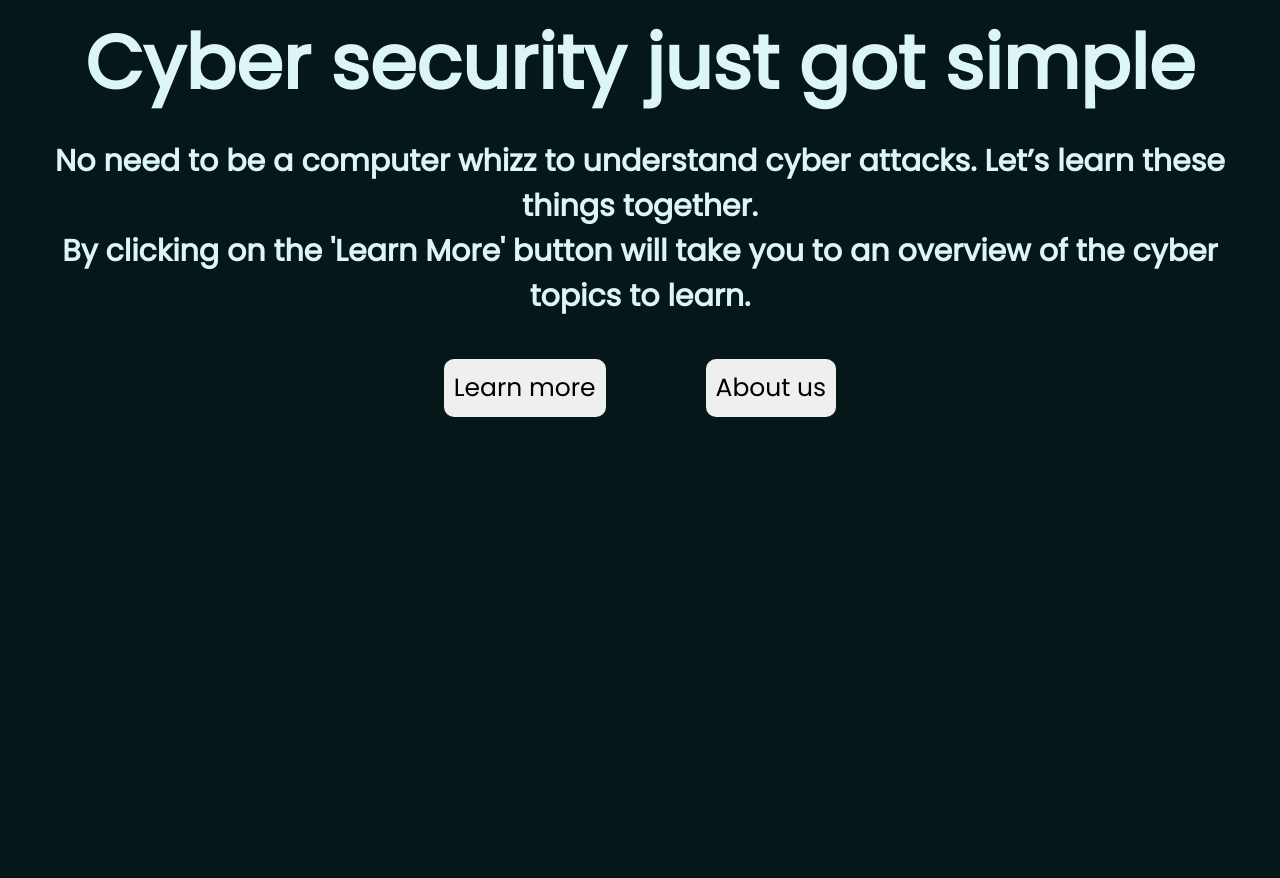
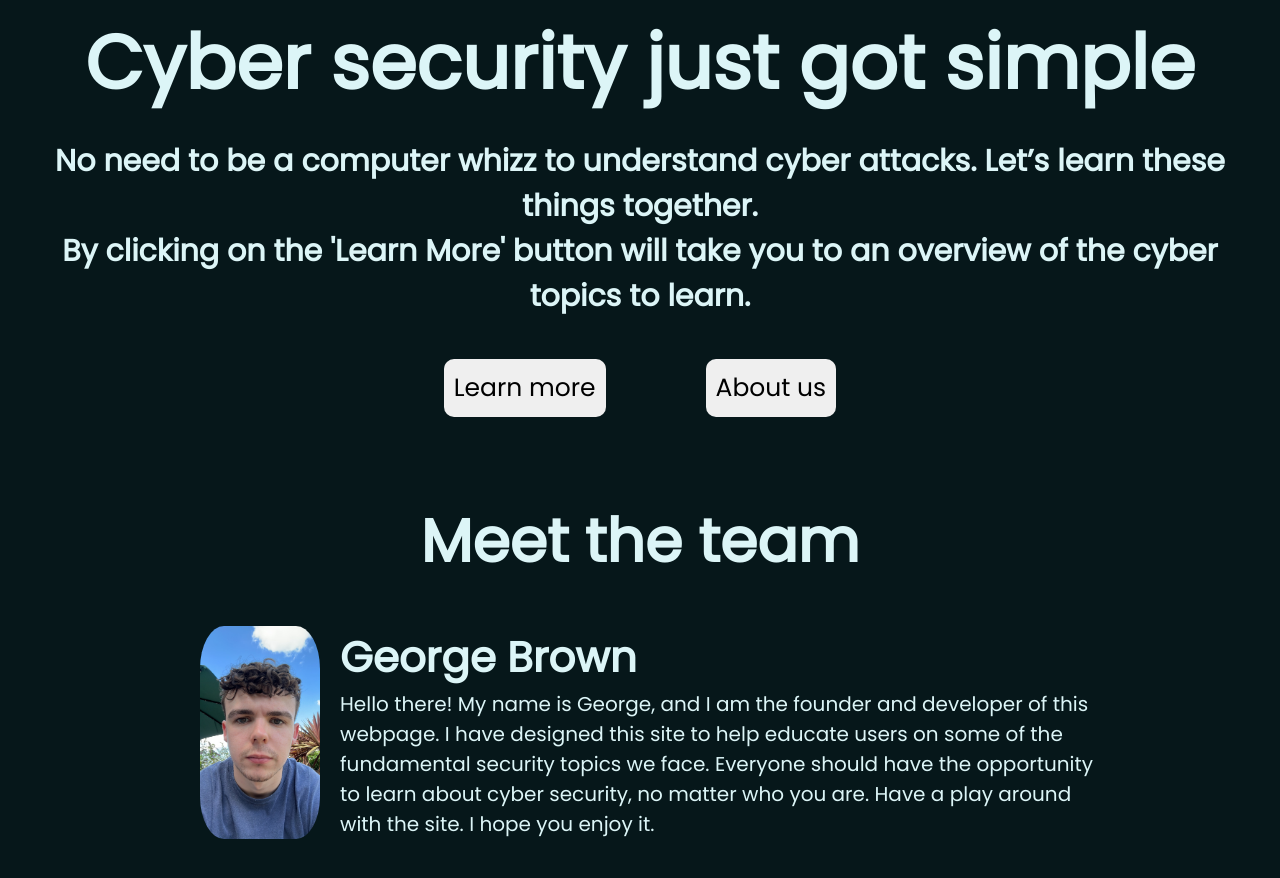
Before and after one commit to George-101B/Development-Project, a plain HTML site: page index_new.html in a window 1280 px wide. Shown: the part 144-1022 px from the top of the page. Before the commit the page ends 800 px from the top, so only its background shows below. Drawn offline with Linux system fonts and the light colour scheme.

Commit message:
Started about us page

```diff
--- a/Ransomware.css
+++ b/Ransomware.css
@@ -166,6 +166,10 @@ h1{
 
 /* ---- Home Page ---- */
 
+.hero{
+    min-height: 80vh;
+}
+
 .hero h1{
     font-size: 75px;
     text-align: center;
@@ -202,6 +206,34 @@ h1{
     color: #DCF5F7;
 }
 
+.about-us h1{
+    font-size: 60px;
+    text-align: center;
+}
+
+.wrapper{
+    margin-top: 40px;
+    margin-bottom: 150px;
+    margin-left: 200px;
+    width: 70%;
+    display: flex;
+    align-items: center;
+}
+
+.wrapper img{
+    max-width: 120px;
+    border-radius: 20%;
+    margin-right: 20px;
+}
+
+.text-box h2{
+    font-size: 42px;
+    text-align: left;
+}
+
+.text-box p{
+    font-size: 20px;
+}
 
 
 /* ---- Overview Section -----*/
--- a/index_new.html
+++ b/index_new.html
@@ -53,6 +53,25 @@
 
             </section>
 
+            <section class="about-us">
+                <h1>Meet the team</h1>
+                <div class="wrapper">
+                    <img src="/Imagesforwebsite/George.jpeg" alt="photo of George Brown">
+                    <!-- <img src="/Imagesforwebsite/placeholder.jpeg" alt="Photo of Sarah"> -->
+                    <div class="text-box">
+                        <h2>George Brown</h2>
+                        <p>
+                            Hello there! My name is George, and I am the founder and developer of this webpage. I have designed this site
+                            to help educate users on some of the fundamental security topics we face. Everyone should have the
+                            opportunity to learn about cyber security, no matter who you are. Have a play around with the site.
+                            I hope you enjoy it.
+                        </p>
+                    </div>
+
+                </div>
+
+            </section>
+
 
 
 
```
Also changed, not shown: Imagesforwebsite/George.jpeg (added), Imagesforwebsite/placeholder.jpeg (added).
